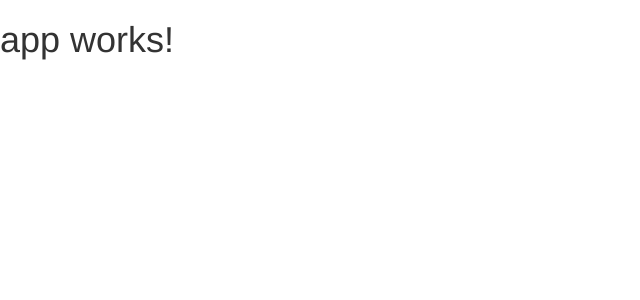
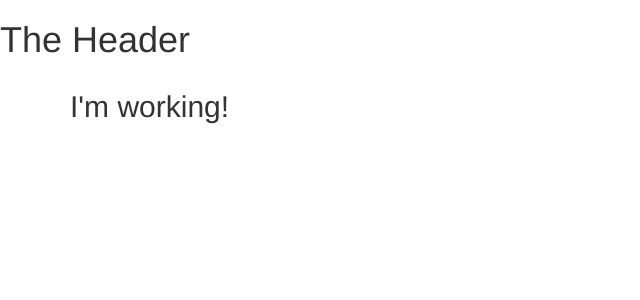
Before and after one commit to SilverCode/recipe-book, an Angular app: page / in a window 1280 px wide. Shown: the top 300 px of the page, without its empty margins (0-640 px from the left). Built offline with nearby package versions, Linux system fonts and the light colour scheme.

Commit message:
Add Header Component

```diff
--- a/src/app/app.component.html
+++ b/src/app/app.component.html
@@ -1,3 +1,8 @@
-<h1>
-  {{title}}
-</h1>
+<app-header></app-header>
+<div class="container">
+  <div class="row">
+    <div class="col-md-12">
+      <h2>I'm working!</h2>
+    </div>
+  </div>
+</div>
--- a/src/app/app.module.ts
+++ b/src/app/app.module.ts
@@ -4,10 +4,12 @@
 import { HttpModule } from '@angular/http';
 
 import { AppComponent } from './app.component';
+import { HeaderComponent } from './header/header.component';
 
 @NgModule({
   declarations: [
-    AppComponent
+    AppComponent,
+    HeaderComponent
   ],
   imports: [
     BrowserModule,
--- /dev/null
+++ b/src/app/header/header.component.html
@@ -0,0 +1 @@
+<h1>The Header</h1>
```
Also changed, not shown: src/app/header/header.component.ts (added, +10 -0 lines), src/app/header/header.component.css (added).
